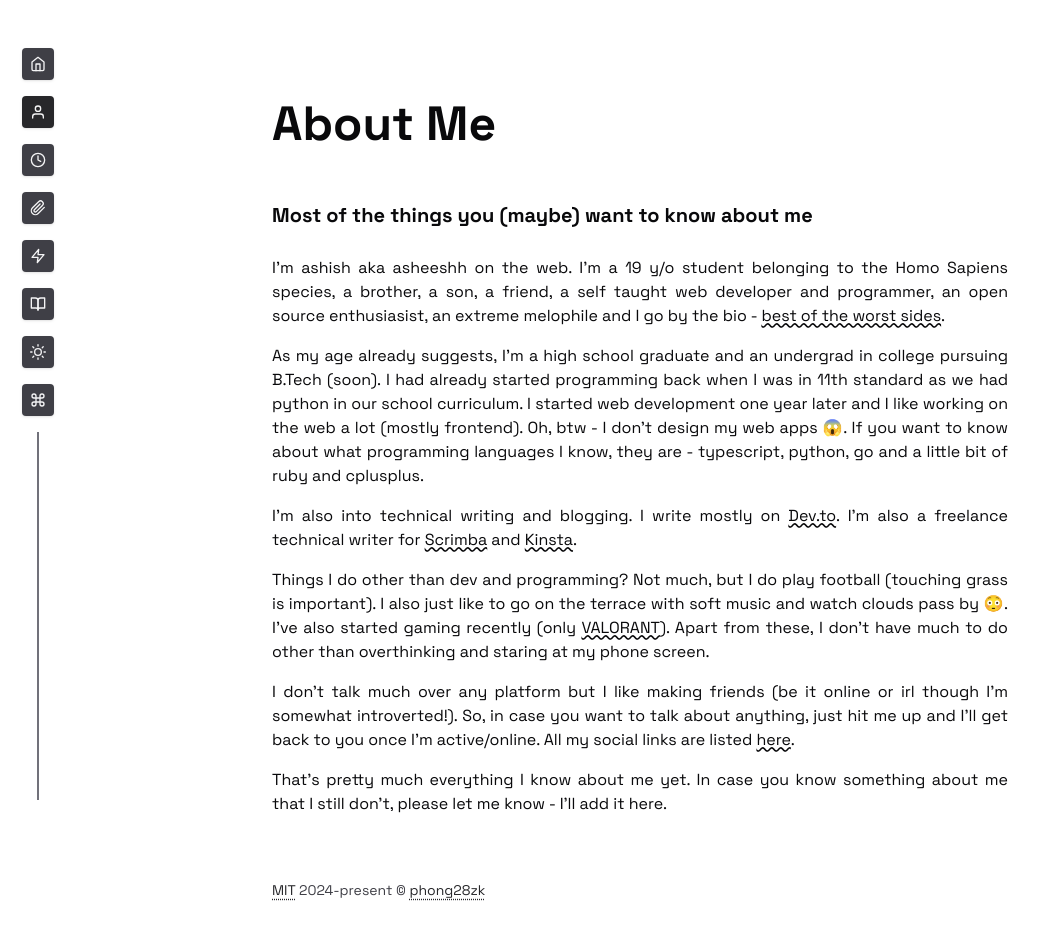
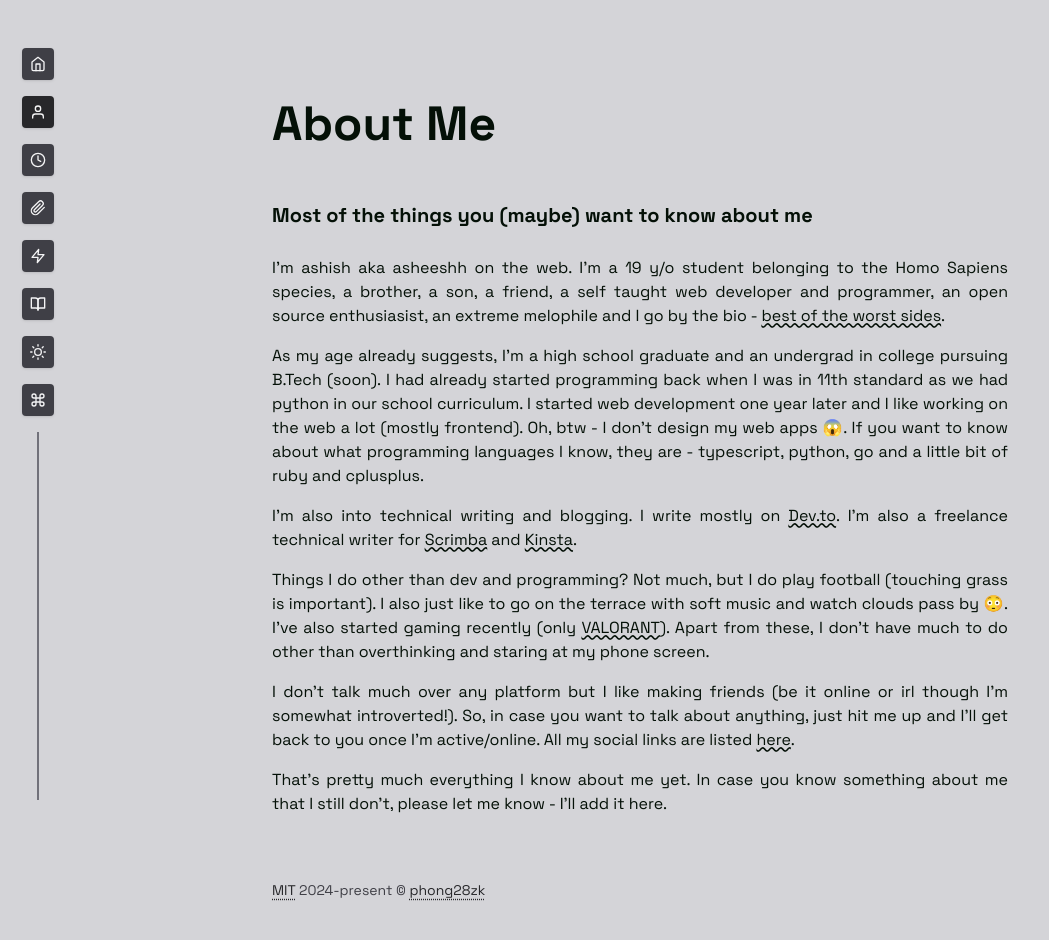
Before and after one commit to fn28chen/thang-vu-blogs, a Next.js app: page /about in a window 1280 px wide. Shown: the top 940 px of the page, without its empty margins (0-1049 px from the left). Built offline with nearby package versions, Linux system fonts and the light colour scheme.

Commit message:
(Style) Change progress bar color

```diff
--- a/src/app/about/page.tsx
+++ b/src/app/about/page.tsx
@@ -13,7 +13,7 @@ export default function About() {
       transition={fadeOut(0.5)}
       className="w-full items-center"
     >
-      <section className="bg-white dark:bg-inherit custom-scrollbar">
+      <section className="dark:bg-inherit custom-scrollbar">
         <AboutMe />
       </section>
       <Footer />
--- a/src/app/blogs/[blog_id]/page.tsx
+++ b/src/app/blogs/[blog_id]/page.tsx
@@ -103,7 +103,7 @@ export default function Blog() {
               {blogs && (blogs[0]?.title ?? "Blog")}
             </p>
           </div>
-          <div className="bg-white dark:bg-inherit">
+          <div className="dark:bg-inherit">
             {blogs ? (
               <article id="blog" key={blogs[0]?._id}>
                 {blogs[0].description && <p>{blogs[0].description}</p>}
@@ -126,7 +126,7 @@ export default function Blog() {
                     <Button
                       variant="outline"
                       onClick={scrollToTop}
-                      className="fixed bottom-4 right-4"
+                      className="fixed bottom-4 right-4 bg-inherit dark:bg-current dark:text-zinc-200 text-zinc-900"
                     >
                       <ArrowUp size={24} />
                     </Button>
--- a/src/app/globals.css
+++ b/src/app/globals.css
@@ -5,62 +5,64 @@
 body {
   --black: #111111;
   --white: #fdfdfd;
-  --green: #22cc88;
+  --green: #0B5B05;
   --blue: #0055ff;
   --purple: #8855ff;
   --red: #ff0055;
   --orange: #ee4444;
   --yellow: #ffcc00;
   --mustard: #ffaa00;
+  --gray: #7E9188;
   text-align: justify;
 }
 
 @layer base {
   :root {
-    --background: 0 0% 100%;
-    --foreground: 240 10% 3.9%;
-    --card: 0 0% 100%;
-    --card-foreground: 240 10% 3.9%;
-    --popover: 0 0% 100%;
-    --popover-foreground: 240 10% 3.9%;
-    --primary: 142.1 76.2% 36.3%;
-    --primary-foreground: 355.7 100% 97.3%;
-    --secondary: 240 4.8% 95.9%;
-    --secondary-foreground: 240 5.9% 10%;
-    --muted: 240 4.8% 95.9%;
-    --muted-foreground: 240 3.8% 46.1%;
-    --accent: 240 4.8% 95.9%;
-    --accent-foreground: 240 5.9% 10%;
-    --destructive: 0 84.2% 60.2%;
-    --destructive-foreground: 0 0% 98%;
-    --border: 240 5.9% 90%;
-    --input: 240 5.9% 90%;
-    --ring: 142.1 76.2% 36.3%;
-    --radius: 0.75rem;
+    --background: 134 41% 100%;
+    --foreground: 134 58% 4%;
+    --muted: 134 12% 94%;
+    --muted-foreground: 134 9% 35%;
+    --popover: 0 0% 99%;
+    --popover-foreground: 134 58% 3%;
+    --card: 0 0% 99%;
+    --card-foreground: 134 58% 3%;
+    --border: 134 5% 93%;
+    --input: 134 5% 93%;
+    --primary: 134 24% 27%;
+    --primary-foreground: 134 24% 87%;
+    --secondary: 134 13% 88%;
+    --secondary-foreground: 134 13% 28%;
+    --accent: 134 20% 79%;
+    --accent-foreground: 134 20% 19%;
+    --destructive: 11 94% 44%;
+    --destructive-foreground: 0 0% 100%;
+    --ring: 134 24% 27%;
+    --radius: 0.5rem;
   }
 
   .dark {
-    --background: 20 14.3% 4.1%;
-    --foreground: 0 0% 95%;
-    --card: 24 9.8% 10%;
-    --card-foreground: 0 0% 95%;
-    --popover: 0 0% 9%;
-    --popover-foreground: 0 0% 95%;
-    --primary: 142.1 70.6% 45.3%;
-    --primary-foreground: 144.9 80.4% 10%;
-    --secondary: 240 3.7% 15.9%;
-    --secondary-foreground: 0 0% 98%;
-    --muted: 0 0% 15%;
-    --muted-foreground: 240 5% 64.9%;
-    --accent: 12 6.5% 15.1%;
-    --accent-foreground: 0 0% 98%;
-    --destructive: 0 62.8% 30.6%;
-    --destructive-foreground: 0 85.7% 97.3%;
-    --border: 240 3.7% 15.9%;
-    --input: 240 3.7% 15.9%;
-    --ring: 142.4 71.8% 29.2%;
+    --background: 134 30% 2%;
+    --foreground: 134 19% 98%;
+    --muted: 134 12% 6%;
+    --muted-foreground: 134 9% 65%;
+    --popover: 134 30% 3%;
+    --popover-foreground: 134 19% 99%;
+    --card: 134 30% 3%;
+    --card-foreground: 134 19% 99%;
+    --border: 134 5% 14%;
+    --input: 134 5% 14%;
+    --primary: 134 24% 27%;
+    --primary-foreground: 134 24% 87%;
+    --secondary: 134 3% 12%;
+    --secondary-foreground: 134 3% 72%;
+    --accent: 134 10% 20%;
+    --accent-foreground: 134 10% 80%;
+    --destructive: 11 94% 60%;
+    --destructive-foreground: 0 0% 0%;
+    --ring: 134 24% 27%;
   }
 }
+
 
 @layer base {
   * {
@@ -81,7 +83,7 @@ article#blog * {
   left: 0;
   right: 0;
   height: 6px;
-  background: var(--background);
+  background: var(--gray);
   transform-origin: 0%;
 }
 
--- a/src/app/layout.tsx
+++ b/src/app/layout.tsx
@@ -19,7 +19,7 @@ export default function RootLayout({
 }>) {
   return (
     <html lang="en">
-      <body className={font.className}>
+      <body className={`${font.className} bg-zinc-300 dark:bg-zinc-700`}>
         <ThemeProvider
           attribute="class"
           defaultTheme="system"
--- a/src/app/now/page.tsx
+++ b/src/app/now/page.tsx
@@ -4,7 +4,7 @@ import NowMD from "@/content/now-md.mdx";
 export default function Now() {
   return (
     <section className="w-full">
-      <div className="bg-white dark:bg-inherit">
+      <div className="dark:bg-inherit">
         <NowMD />
       </div>
       <p className="text-[0.6rem] text-zinc-600 dark:text-zinc-400">
```
